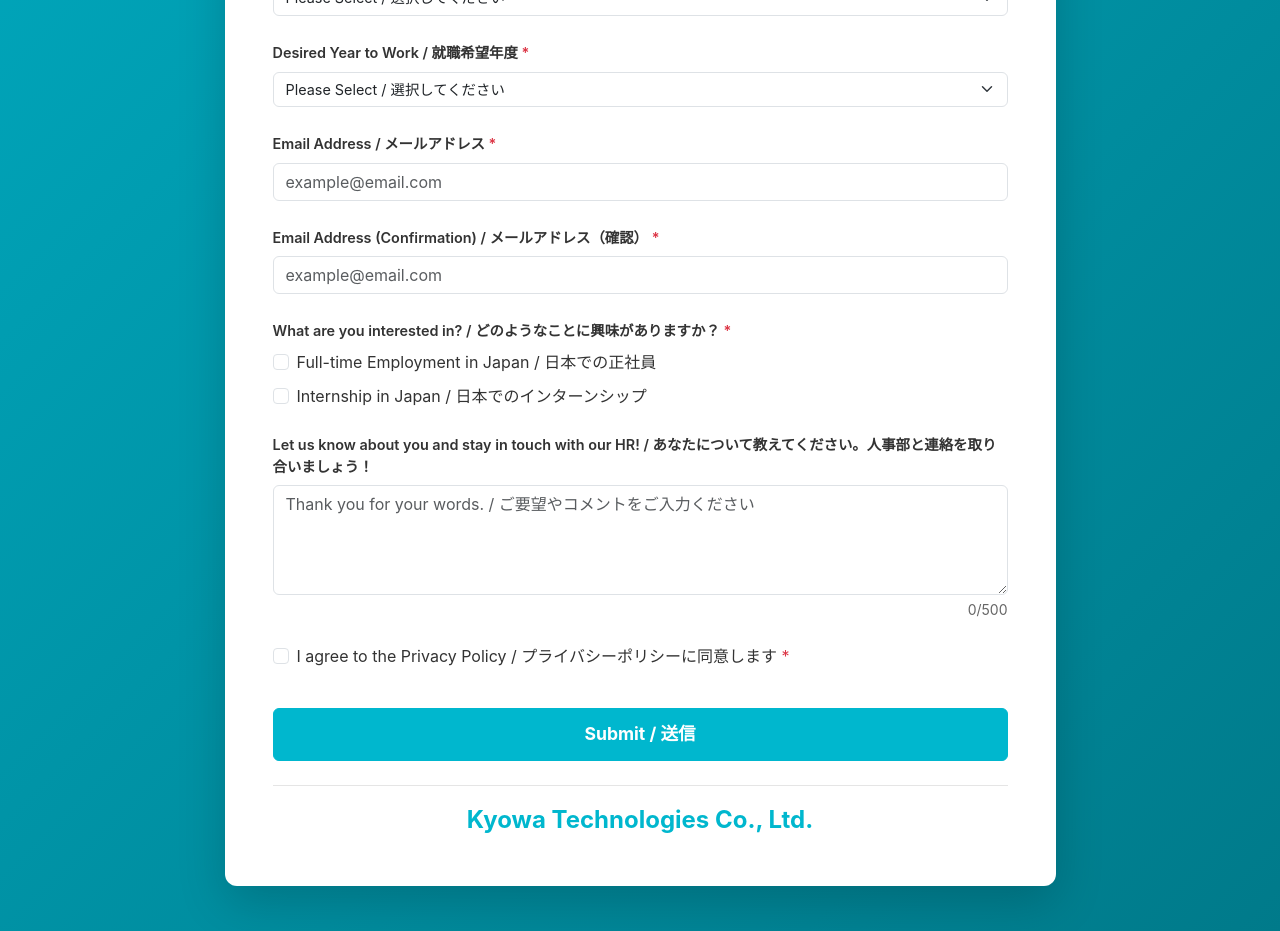
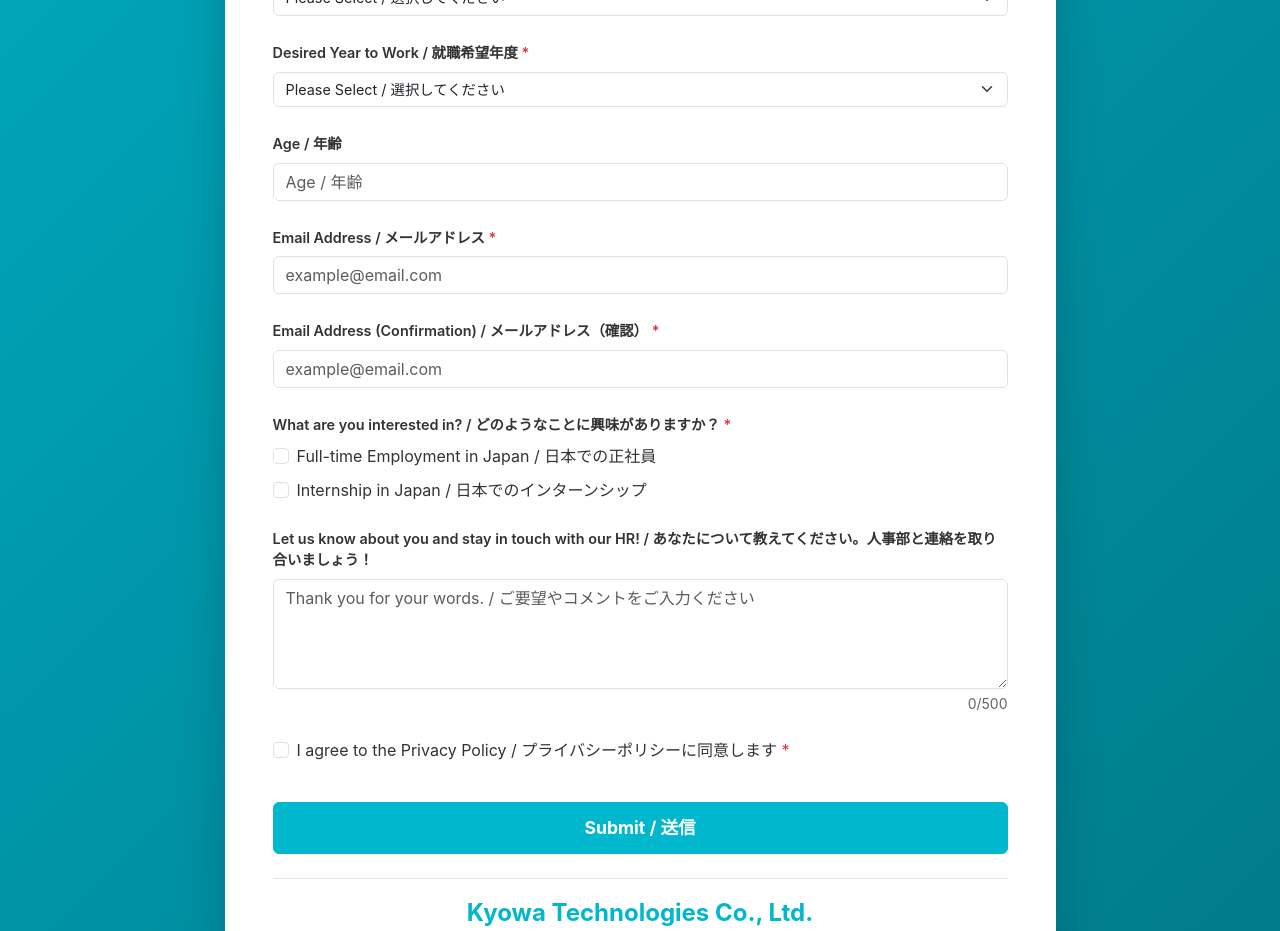
Before and after one commit to Ashwin-Kalyan/form-frontend-vercel, a React (Vite) app: page / in a window 1280 px wide. Shown: the part 1060-1991 px from the top of the page. Built offline with nearby package versions, Linux system fonts and the light colour scheme.

Commit message:
Age field

```diff
--- a/src/components/RegistrationForm.tsx
+++ b/src/components/RegistrationForm.tsx
@@ -8,6 +8,7 @@ interface FormData {
   facultyOther: string
   desiredPosition: string
   desiredYear: string
+  age: string
   email: string
   emailConfirm: string
   interests: string[]
@@ -28,6 +29,7 @@ const RegistrationForm = ({ onSubmit }: RegistrationFormProps) => {
     facultyOther: '',
     desiredPosition: '',
     desiredYear: '',
+    age: '',
     email: '',
     emailConfirm: '',
     interests: [],
@@ -116,6 +118,7 @@ const RegistrationForm = ({ onSubmit }: RegistrationFormProps) => {
           faculty: formData.faculty === 'other' ? formData.facultyOther : formData.faculty,
           desiredPosition: formData.desiredPosition,
           desiredYear: formData.desiredYear,
+          age: formData.age,
           email: formData.email,
           interests: formData.interests,
           comments: formData.comments,
@@ -338,6 +341,25 @@ const RegistrationForm = ({ onSubmit }: RegistrationFormProps) => {
           )}
         </div>
 
+        {/* Age */}
+        <div className="mb-3 mb-md-4">
+          <label className="form-label fw-semibold" style={{ fontSize: '0.9rem', color: '#333333' }}>
+            Age / 年齢
+          </label>
+          <input
+            type="number"
+            value={formData.age}
+            onChange={(e) => handleChange('age', e.target.value)}
+            className={`form-control ${errors.age ? 'is-invalid' : ''}`}
+            placeholder="Age / 年齢"
+            min="1"
+            max="150"
+          />
+          {errors.age && (
+            <div className="invalid-feedback">{errors.age}</div>
+          )}
+        </div>
+
         {/* Email */}
         <div className="mb-3 mb-md-4">
           <label className="form-label fw-semibold" style={{ fontSize: '0.9rem', color: '#333333' }}>
--- a/src/utils/googleSheets.ts
+++ b/src/utils/googleSheets.ts
@@ -17,6 +17,7 @@ export interface FormSubmission {
   faculty: string
   desiredPosition: string
   desiredYear: string
+  age: string
   email: string
   interests: string[]
   comments: string
```
